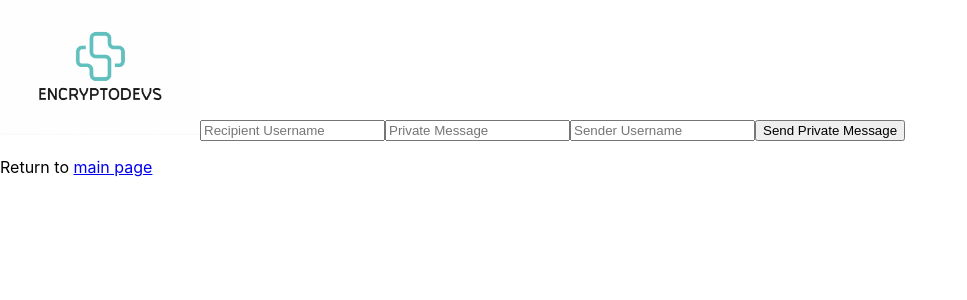
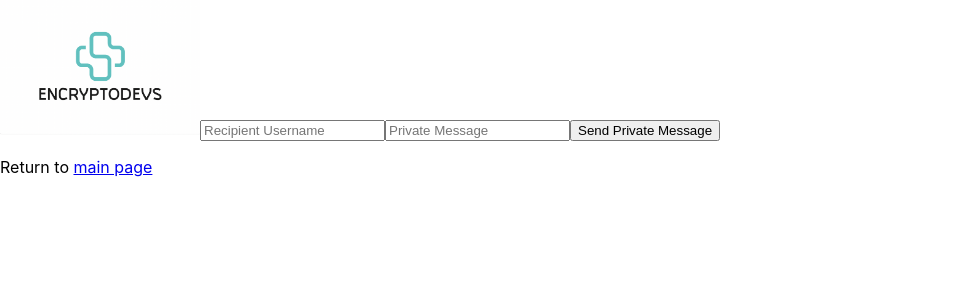
Before and after one commit to JoshS-21/encryptodevs, a React (Create React App) app in the folder frontend/my-react-app/: page /test in a window 1280 px wide. Shown: the top 300 px of the page, without its empty margins (0-967 px from the left). Built offline with nearby package versions, Linux system fonts and the light colour scheme; no server answers; sample sign-in values are in the browser's storage.

Commit message:
Private chat now working correctly and pulling sender details from logged in user details

```diff
--- a/frontend/my-react-app/src/components/privateMessageForm.jsx
+++ b/frontend/my-react-app/src/components/privateMessageForm.jsx
@@ -65,13 +65,6 @@ const PrivateMessageForm = () => {
             onChange={(e) => setMessage(e.target.value)}
             placeholder="Private Message"
         />
-        <input
-            type="text"
-            id="send_from_username"
-            value={sender}
-            onChange={(e) => setSender(e.target.value)}
-            placeholder="Sender Username"
-        />
         <button onClick={handleSendPrivateMessage}>Send Private Message</button>
         <p>Return to <a href="/landing">main page</a></p>
       </div>
@@ -79,72 +72,3 @@ const PrivateMessageForm = () => {
 };
 
 export default PrivateMessageForm;
-
-
-// import React, { useEffect, useRef, useState } from 'react';
-// import io from 'socket.io-client';
-//
-// const PrivateMessageForm = () => {
-//   const [recipient, setRecipient] = useState('');
-//   const [message, setMessage] = useState('');
-//   const [sender, setSender] = useState('');
-//   const [socket, setSocket] = useState(null);
-//
-//   useEffect(() => {
-//     const serverUrl = 'http://localhost:5000'; // Replace with your server URL and port
-//     const newSocket = io(serverUrl);
-//     setSocket(newSocket);
-//
-//     newSocket.on('connect', () => {
-//       newSocket.emit('connected', newSocket.id);
-//     });
-//
-//     newSocket.on('new_private_message', (msg) => {
-//       alert(msg);
-//     });
-//
-//     return () => {
-//       newSocket.disconnect();
-//     };
-//   }, []);
-//
-//   const handleSendPrivateMessage = () => {
-//     if (socket) {
-//       socket.emit('private_message', {'recipient': recipient, 'message': message, 'sender': sender});
-//       setRecipient('');
-//       setMessage('');
-//       setSender('');
-//     } else {
-//       console.error('Socket is not initialized');
-//     }
-//   };
-//
-//   return (
-//     <div>
-//       <input
-//         type="text"
-//         id="send_to_username"
-//         value={recipient}
-//         onChange={(e) => setRecipient(e.target.value)}
-//         placeholder="Recipient Username"
-//       />
-//       <input
-//         type="text"
-//         id="private_message"
-//         value={message}
-//         onChange={(e) => setMessage(e.target.value)}
-//         placeholder="Private Message"
-//       />
-//       <input
-//         type="text"
-//         id="send_from_username"
-//         value={sender}
-//         onChange={(e) => setSender(e.target.value)}
-//         placeholder="Sender Username"
-//       />
-//       <button onClick={handleSendPrivateMessage}>Send Private Message</button>
-//     </div>
-//   );
-// };
-//
-// export default PrivateMessageForm;
```
Also changed, not shown: 1 other file (tests, documents, lock files or other folders).
